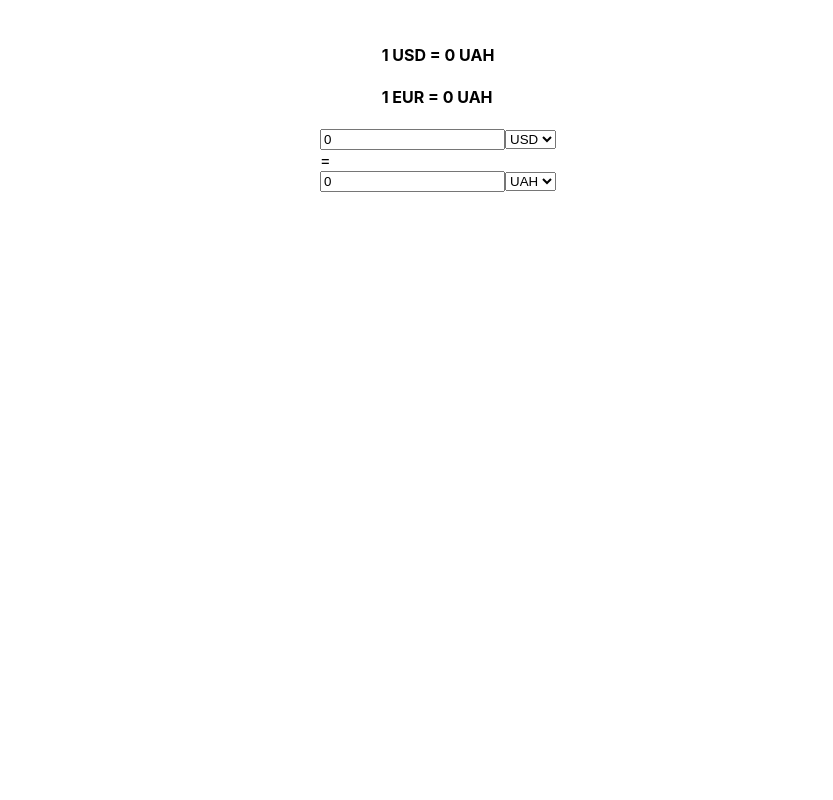
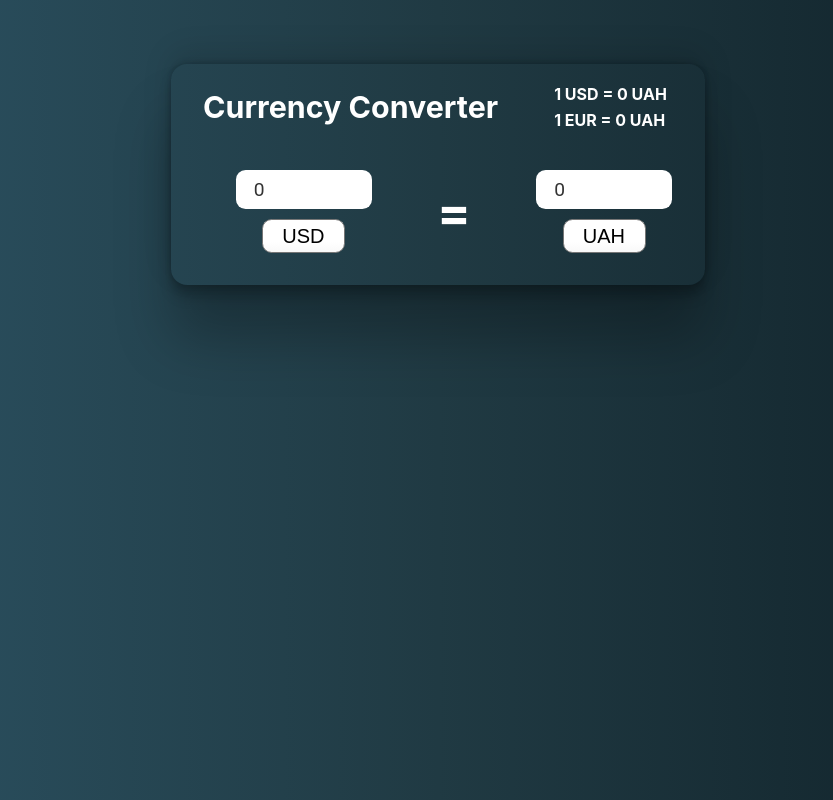
Before and after one commit to rhromets/t-currency-converter_angular, an Angular app: page / in a window 1280 px wide. Shown: the whole page, without its empty margins (202-1035 px from the left). Built offline with nearby package versions, Linux system fonts and the light colour scheme; no server answers.

Commit message:
style: add style to components

```diff
--- a/src/app/app.component.css
+++ b/src/app/app.component.css
@@ -1,8 +1,4 @@
 :host {
-    --gray-900: oklch(19.37% 0.006 300.98);
-    --gray-700: oklch(36.98% 0.014 302.71);
-    --gray-400: oklch(70.9% 0.015 304.04);
-
     font-family: "Inter", -apple-system, BlinkMacSystemFont, "Segoe UI", Roboto,
         Helvetica, Arial, sans-serif, "Apple Color Emoji", "Segoe UI Emoji",
         "Segoe UI Symbol";
@@ -11,31 +7,7 @@
     -moz-osx-font-smoothing: grayscale;
 }
 
-h1 {
-    font-size: 3.125rem;
-    color: var(--gray-900);
-    font-weight: 500;
-    line-height: 100%;
-    letter-spacing: 0.125rem;
-    margin: 0;
-    font-family: "Inter Tight", -apple-system, BlinkMacSystemFont, "Segoe UI", Roboto,
-        Helvetica, Arial, sans-serif, "Apple Color Emoji", "Segoe UI Emoji",
-        "Segoe UI Symbol";
+.app-comoponent {
+    box-shadow: rgba(0, 0, 0, 0.25) 0px 54px 55px, rgba(0, 0, 0, 0.12) 0px -12px 30px, rgba(0, 0, 0, 0.12) 0px 4px 6px, rgba(0, 0, 0, 0.17) 0px 12px 13px, rgba(0, 0, 0, 0.09) 0px -3px 5px;
+    border-radius: 16px;
 }
-
-p {
-    margin: 0;
-    color: var(--gray-700);
-}
-
-main {
-    width: 100%;
-    min-height: 100%;
-    display: flex;
-    flex-direction: column;
-    justify-content: center;
-    align-items: center;
-    padding: 1rem;
-    box-sizing: inherit;
-    position: relative;
-}
--- a/src/app/app.component.html
+++ b/src/app/app.component.html
@@ -1,4 +1,4 @@
-<main class="main">
+<main class="app-comoponent">
     <app-header></app-header>
     <app-converter></app-converter>
 </main>
--- a/src/app/components/converter/converter.component.css
+++ b/src/app/components/converter/converter.component.css
@@ -0,0 +1,58 @@
+.converter {
+    display: flex;
+    justify-content: space-around;
+    align-items: center;
+    margin: 20px 0;
+    padding: 0 0 2rem 2rem;
+}
+
+.converter-field {
+    display: flex;
+    flex-direction: column;
+    align-items: center;
+}
+
+input {
+    width: 100px;
+    font-family: 'Roboto', sans-serif;
+    color: #333;
+    font-size: 1.2rem;
+    margin: 0 auto;
+    padding: 0.5rem 1.12rem;
+    border-radius: 0.6rem;
+    background-color: rgb(255, 255, 255);
+    border: none;
+    display: block;
+    transition: all 0.3s;
+}
+
+/* Chrome, Safari, Edge, Opera */
+input::-webkit-outer-spin-button,
+input::-webkit-inner-spin-button {
+    -webkit-appearance: none;
+    margin: 0;
+}
+
+/* Firefox */
+input[type=number] {
+    -moz-appearance: textfield;
+    appearance: textfield;
+}
+
+.divider {
+    font-size: 50px;
+    font-weight: bold;
+}
+
+select {
+    width: max-content;
+    appearance: none;
+    padding: 0.3rem 1.2rem;
+    margin-top: 10px;
+    border-radius: 0.6rem;
+    font-size: 1.25rem;
+    cursor: pointer;
+    line-height: 1.1;
+    background-color: #fff;
+    background-image: linear-gradient(to top, #f9f9f9, #fff 33%);
+}
--- a/src/app/components/converter/converter.component.html
+++ b/src/app/components/converter/converter.component.html
@@ -1,7 +1,5 @@
 <div class="converter">
-  <div>
-  </div>
-  <div>
+  <div class="converter-field">
     <input type="number" [(ngModel)]="amount1" (input)="convertFromInput1()">
     <select [(ngModel)]="currency1" (change)="convertFromInput1()">
       <option value="USD">USD</option>
@@ -10,9 +8,9 @@
     </select>
   </div>
 
-  <div>=</div>
+  <div class="divider">=</div>
 
-  <div>
+  <div class="converter-field">
     <input type="number" [(ngModel)]="amount2" (input)="convertFromInput2()">
     <select [(ngModel)]="currency2" (change)="convertFromInput1()">
       <option value="USD">USD</option>
--- a/src/app/components/header/header.component.css
+++ b/src/app/components/header/header.component.css
@@ -0,0 +1,21 @@
+.header {
+    margin: 4rem 2rem 0rem 2rem;
+    display: flex;
+    justify-content: center;
+    align-items: center;
+}
+
+.header h2 {
+    font-size: 1.9rem;
+    color: var(--primary-font-color);
+    padding-right: 50px;
+}
+
+.header h4 {
+    color: var(--primary-font-color);
+    margin: 6px;
+}
+
+.logo {
+    cursor: pointer;
+}
--- a/src/app/components/header/header.component.html
+++ b/src/app/components/header/header.component.html
@@ -1,4 +1,5 @@
-<header>
+<header class="header">
+    <h2 class="logo">Currency Converter</h2>
     <div>
         <h4>1 USD = {{ usdToUah }} UAH</h4>
         <h4>1 EUR = {{ eurToUah }} UAH</h4>
--- a/src/styles.css
+++ b/src/styles.css
@@ -1 +1,17 @@
-/* You can add global styles to this file, and also import other style files */
+:root {
+    --main-b-color: #c1c1c1;
+    --header-b-color: #4a4848;
+    --primary-font-color: #fff;
+    --secondary-font-color: #808080;
+}
+
+body {
+    margin: 0;
+    width: 100%;
+    background: #0f2027;
+    background: linear-gradient(to right, #2c5364, #203a43, #0f2027);
+    display: flex;
+    justify-content: center;
+    height: 100vh;
+    color: var(--primary-font-color);
+}
```
